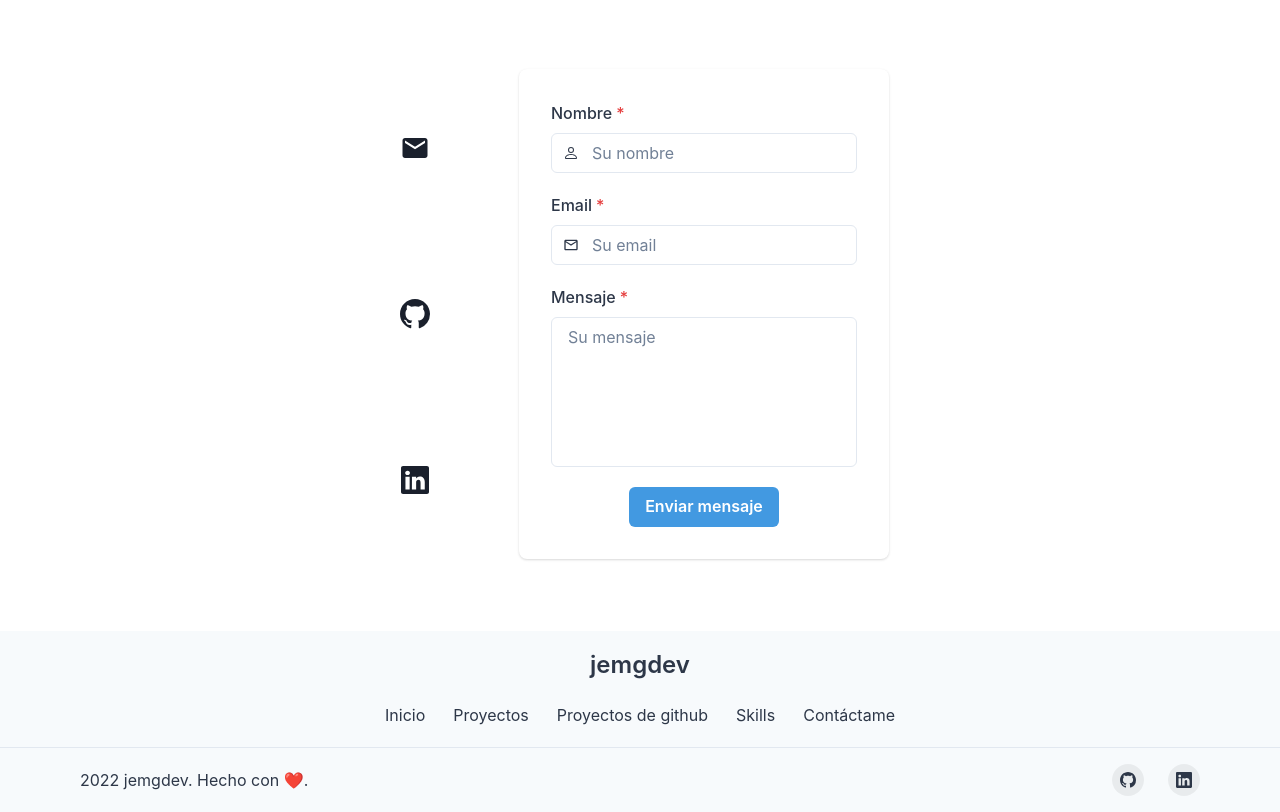
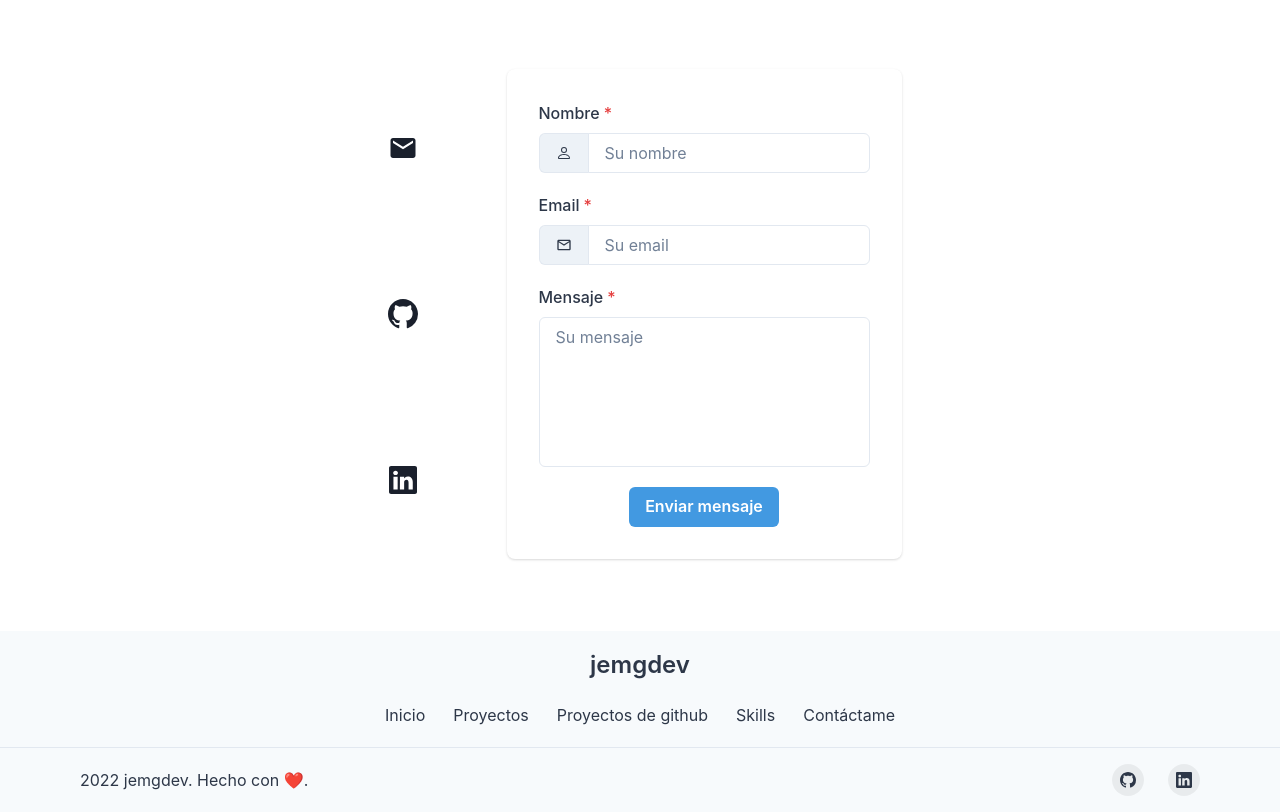
Before and after one commit to jemgdev/portfolio-react-typescript, a React (Vite) app: page / in a window 1280 px wide. Shown: the part 4040-4852 px from the top of the page. Built offline with nearby package versions, Linux system fonts and the light colour scheme; no server answers.

Commit message:
Icons from contact form fixed

```diff
--- a/src/pages/ContactMe.tsx
+++ b/src/pages/ContactMe.tsx
@@ -9,13 +9,13 @@ import {
   IconButton,
   Input,
   InputGroup,
-  InputLeftElement,
   Link,
   Stack,
   Textarea,
   Tooltip,
   useClipboard,
   useColorModeValue,
+  InputLeftAddon,
   VStack
 } from '@chakra-ui/react'
 import { Element } from 'react-scroll'
@@ -127,9 +127,9 @@ export default function ContactMe() {
                     <FormControl isRequired>
                       <FormLabel>Nombre</FormLabel>
                       <InputGroup>
-                        <InputLeftElement>
-                          <BsPerson />
-                        </InputLeftElement>
+                        <InputLeftAddon >
+                          <BsPerson/>
+                        </InputLeftAddon >
                         <Input
                           type="text"
                           name="name"
@@ -142,9 +142,9 @@ export default function ContactMe() {
                     <FormControl isRequired>
                       <FormLabel>Email</FormLabel>
                       <InputGroup>
-                        <InputLeftElement>
+                        <InputLeftAddon >
                           <MdOutlineEmail />
-                        </InputLeftElement>
+                        </InputLeftAddon >
                         <Input
                           type="email"
                           name="email"
```
